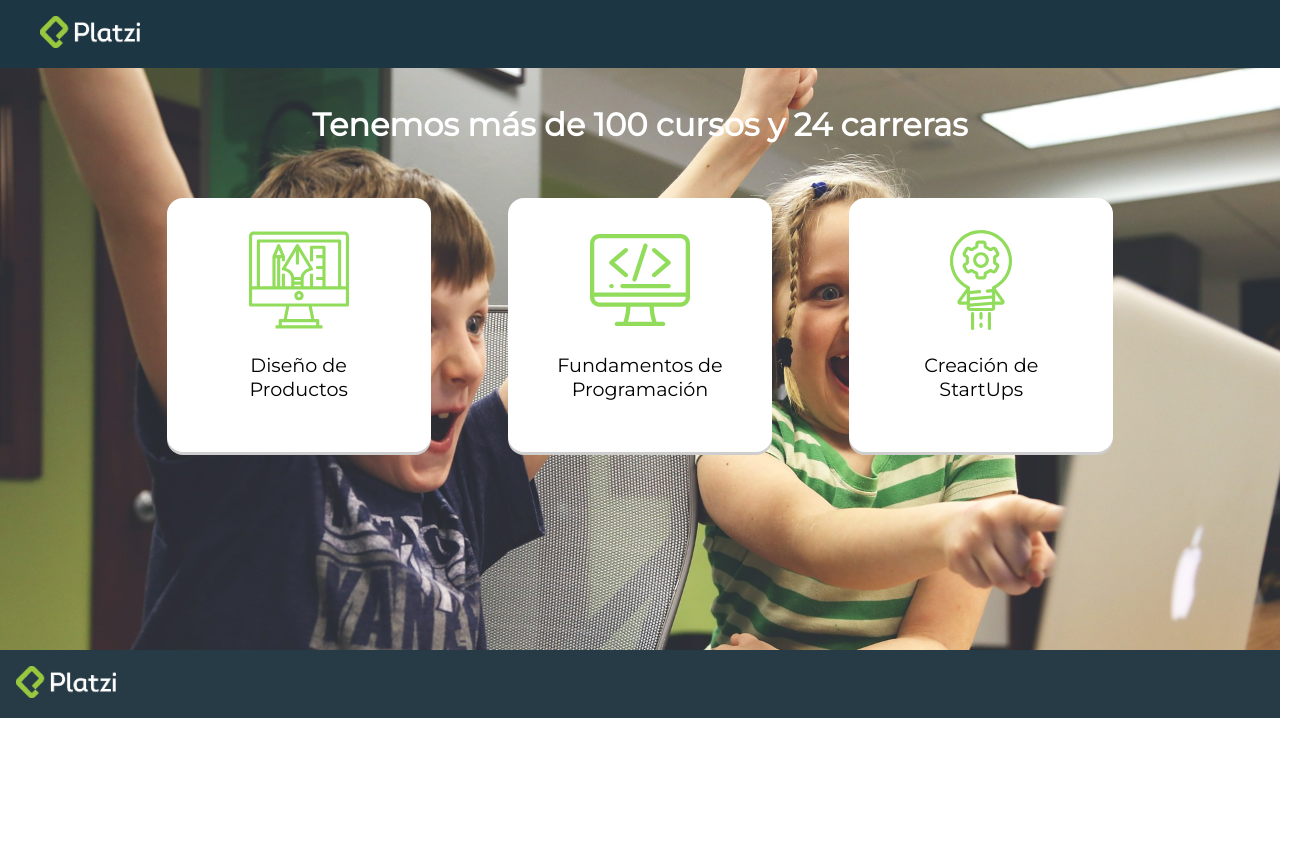
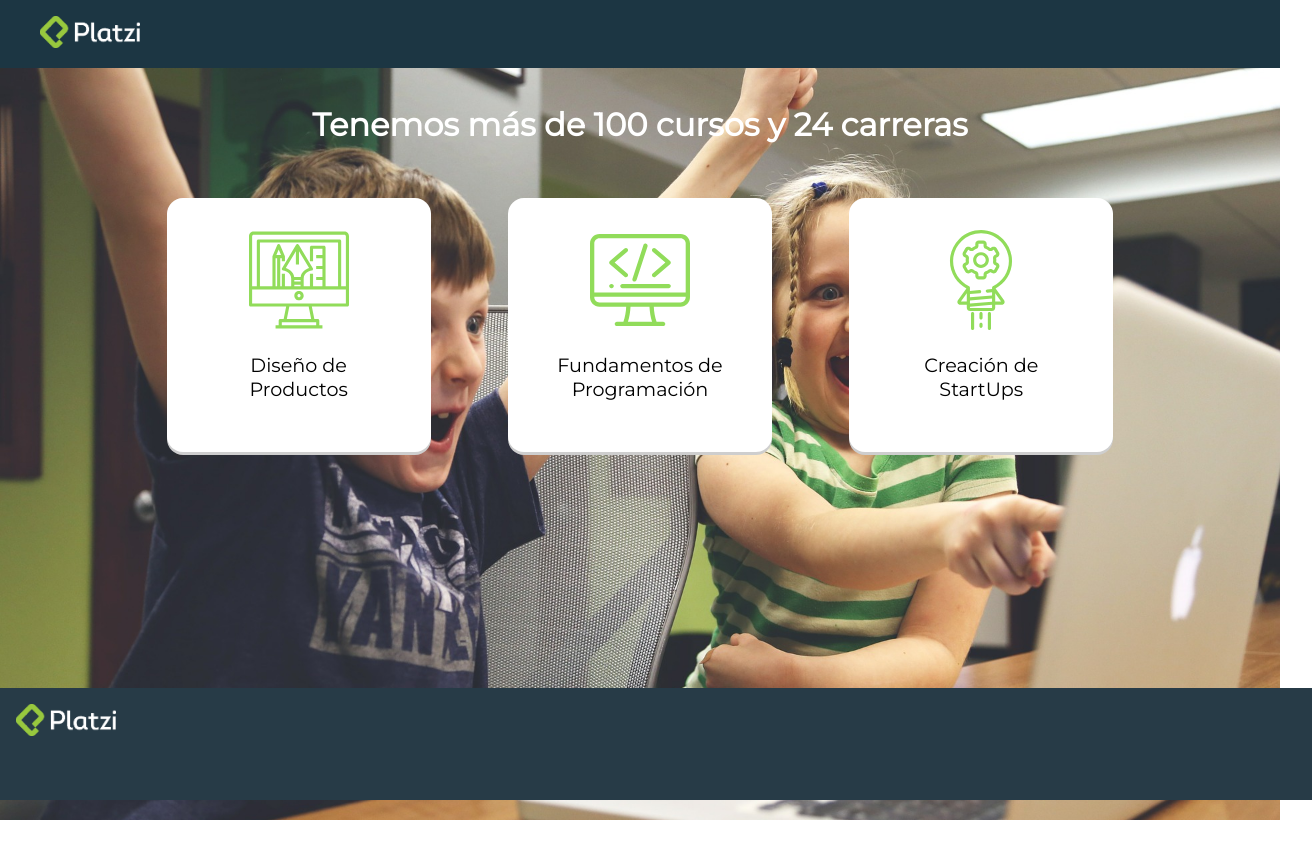
Before and after one commit to F3rchizz/Footer-sticky_transition-hover, a plain HTML site: page index.html in a window 1280 px wide. Shown: the whole page, 1312 px wide, since content can reach past the window. Before the commit the page ends 800 px from the top, so only its background shows below. Drawn offline with Linux system fonts and the light colour scheme.

Commit message:
arreglo footer fijo

```diff
--- a/css/estilos-hover.css
+++ b/css/estilos-hover.css
@@ -1,5 +1,5 @@
 .background-site{
-  min-height: 550px;
+  height: 90vh;
   background-image: url(../imagenes/childrens-work.jpg);
   background-size: cover;
   padding: 1em;
@@ -53,9 +53,10 @@
 }
 
 footer{
+  width: 100%;
+  height: 10vh;
   background-color: #273b47;
   padding: 1em;
-  /* min-height: 80px; */
   position: sticky;
   bottom: 0;
 }
```
